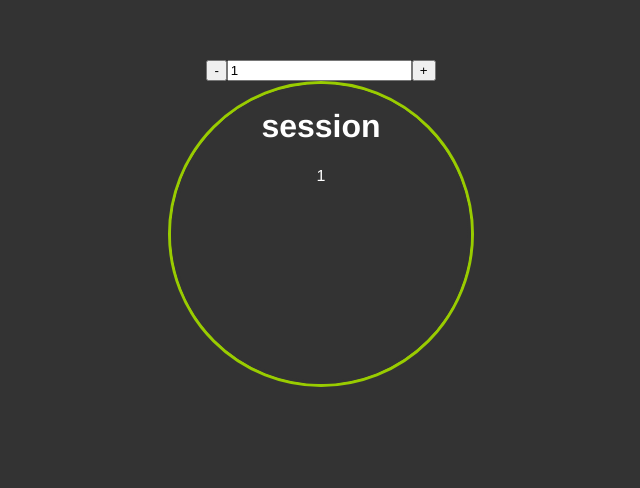
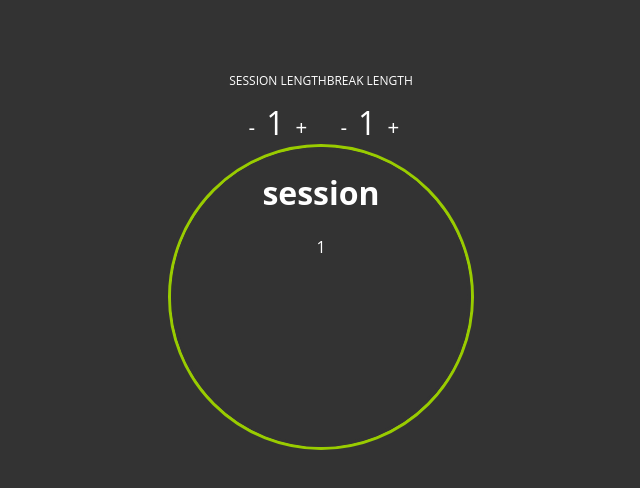
Before and after one commit to lisaZhang911/freecodecamp, a Vue app in the folder advanced_frontEnd_projects/pomodoro-clock/: page / in a window 1280 px wide. Shown: the top 488 px of the page, without its empty margins (319-959 px from the left). Built offline with nearby package versions, Linux system fonts and the light colour scheme.

Commit message:
剩余样式定型及细节优化

```diff
--- a/advanced_frontEnd_projects/pomodoro-clock/src/App.vue
+++ b/advanced_frontEnd_projects/pomodoro-clock/src/App.vue
@@ -22,7 +22,7 @@ html,body {
   color: #fff;
 }
 #app {
-  font-family: 'Avenir', Helvetica, Arial, sans-serif;
+  font-family: Open Sans, Arial;
   -webkit-font-smoothing: antialiased;
   -moz-osx-font-smoothing: grayscale;
   text-align: center;
--- a/advanced_frontEnd_projects/pomodoro-clock/src/components/HelloWorld.vue
+++ b/advanced_frontEnd_projects/pomodoro-clock/src/components/HelloWorld.vue
@@ -1,9 +1,16 @@
 <template>
   <div class="hello">
-    <div class="">
+    <div class="timeSelect">
+      <p>session length</p>
       <button @click="decline(workTime)">-</button>
-      <input type="text" v-model="workTime">
+      <span v-model="workTime">{{workTime}}</span>
       <button @click="increas(workTime)">+</button>
+    </div>
+    <div class="timeSelect">
+      <p>break length</p>
+      <button @click="decline(breakTime)">-</button>
+      <span v-model="breakTime">{{breakTime}}</span>
+      <button @click="increas(breakTime)">+</button>
     </div>
     <div class="circle" @click="startTime">
       <div class="solidCircle">
@@ -12,7 +19,7 @@
         <span v-else>{{workTime}}</span>
 
       </div>
-      <div class="inner" :style="{height:height+'%'}"></div>
+      <div class="inner" :style="{height:height+'%',background:breakT?'#FF4444':'#99CC00'}"></div>
     </div>
 
   </div>
@@ -32,11 +39,13 @@ export default {
     return {
       start: false,
       pause: true,
+      breakT: false,
       workTime: 1,
-      breakTime: 10,
+      breakTime: 1,
       leftTotalTime: 59,
       resTime: "1:00",
-      height:0
+      height: 0,
+      originalTime: 1
     }
   },
   methods: {
@@ -59,19 +68,13 @@ export default {
     startTime(){
       this.$set(this,'start',true);
       this.$set(this,'pause',!this.pause);
-
-        var timer = setInterval(() => {
-          if(this.leftTotalTime<0 || this.pause){
-            clearInterval(timer);
-            return
-          }
-          this.calcuTime();
-          this.calcuHeight(this.workTime)
-          this.$set(this,'leftTotalTime',this.leftTotalTime-1)
-        },1000)
+      if(this.breakT){
+        this.breakClock()
+      } else {
+        this.workClock()
+      }
     },
-    calcuTime(){
-      var parm = this.leftTotalTime
+    calcuTime(parm){
       var leftHour = Math.floor(parm/3600);//包含小时
       var leftMin = Math.floor((parm - leftHour*3600)/60);//包含分钟
       var leftSec = parm - leftHour*3600 - leftMin*60; //包含秒
@@ -81,6 +84,44 @@ export default {
     },
     calcuHeight(originalTime){
       this.$set(this,'height',((originalTime*60-this.leftTotalTime)/(originalTime*60))*100)
+    },
+    workClock(){
+      this.$set(this,'breakT',false);
+      var timer = setInterval(() => {
+        if(this.leftTotalTime<0){
+          clearInterval(timer);
+            this.$set(this,'leftTotalTime',this.breakTime*60-1)
+            this.$set(this,'originalTime',this.breakTime);
+            this.breakClock()
+          return
+        }
+        if(this.pause){
+          clearInterval(timer);
+          return
+        }
+        this.calcuTime(this.leftTotalTime);
+        this.calcuHeight(this.originalTime)
+        this.$set(this,'leftTotalTime',this.leftTotalTime-1)
+      },1000)
+    },
+    breakClock(){
+      this.$set(this,'breakT',true);
+      var timer = setInterval(() => {
+        if(this.leftTotalTime<0){
+          clearInterval(timer);
+            this.$set(this,'leftTotalTime',this.workTime*60-1)
+            this.$set(this,'originalTime',this.workTime);
+            this.workClock()
+          return
+        }
+        if(this.pause){
+          clearInterval(timer);
+          return
+        }
+        this.calcuTime(this.leftTotalTime);
+        this.calcuHeight(this.originalTime)
+        this.$set(this,'leftTotalTime',this.leftTotalTime-1)
+      },1000)
     }
   }
 }
@@ -88,6 +129,25 @@ export default {
 
 <!-- Add "scoped" attribute to limit CSS to this component only -->
 <style scoped>
+.timeSelect {
+  display: inline-block;
+}
+.timeSelect p {
+  font-size: 12px;
+  text-transform: uppercase
+}
+.timeSelect button,
+.timeSelect span {
+  font-size: 20px;
+  background: none;
+  border: 0;
+  color: #fff
+}
+.timeSelect span {
+  font-size: 32px;
+  text-align: center;
+  padding: 0 5px
+}
 .circle {
   border: 3px solid #99CC00;
   width:300px;height: 300px;
@@ -111,7 +171,6 @@ export default {
 .circle .inner {
   box-sizing: border-box;
   width: 100%;
-  background: #99CC00;
   position: absolute;
   bottom: 0
 }
```
